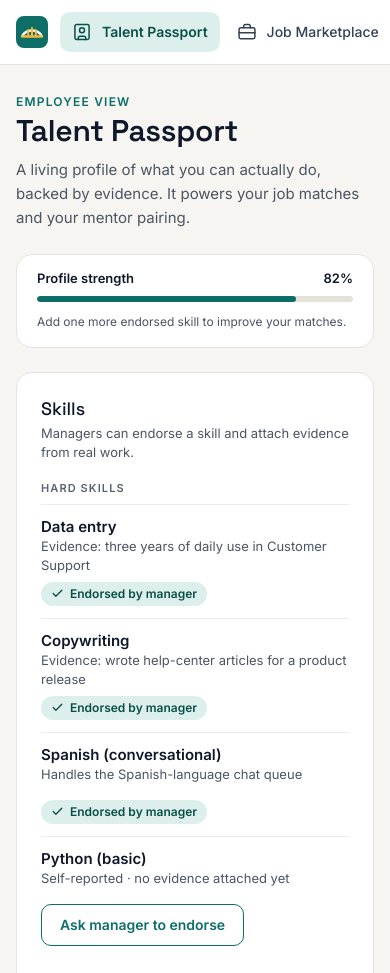
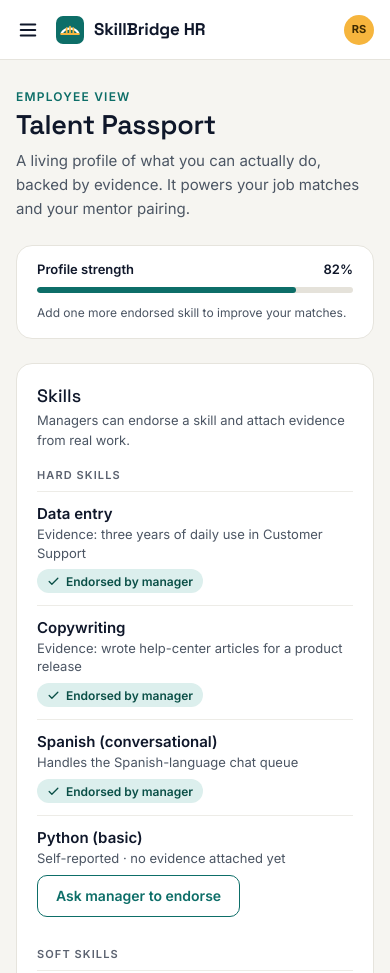
Before and after one commit to INQ-kisses/SKILL-BRIDGE, a plain HTML site: page index.html in a window 390 px wide. Shown: the top 973 px of the page. Drawn offline with Linux system fonts and the light colour scheme.

Commit message:
mobile responsive update

```diff
--- a/index.html
+++ b/index.html
@@ -21,12 +21,36 @@
   <symbol id="i-check" viewBox="0 0 24 24"><path d="M20 6 9 17l-5-5"/></symbol>
   <symbol id="i-star" viewBox="0 0 24 24"><path d="M12 2.5l2.94 5.96 6.56.95-4.75 4.63 1.12 6.54L12 17.5l-5.87 3.08 1.12-6.54L2.5 9.41l6.56-.95z"/></symbol>
   <symbol id="i-arrow" viewBox="0 0 24 24"><path d="M5 12h14"/><path d="m12 5 7 7-7 7"/></symbol>
+  <symbol id="i-menu" viewBox="0 0 24 24"><path d="M4 6h16"/><path d="M4 12h16"/><path d="M4 18h16"/></symbol>
+  <symbol id="i-close" viewBox="0 0 24 24"><path d="M18 6 6 18"/><path d="m6 6 12 12"/></symbol>
 </svg>
 
 <div class="app">
 
-  <!-- ================= Sidebar ================= -->
-  <aside class="sidebar">
+  <!-- ================= Mobile top bar (shown ≤ 900px) ================= -->
+  <header class="topbar">
+    <button class="menu-btn" id="menu-open" type="button" aria-label="Open menu" aria-controls="sidebar" aria-expanded="false">
+      <svg class="icon"><use href="#i-menu"/></svg>
+    </button>
+    <a class="brand brand--top" href="#passport" aria-label="SkillBridge HR home">
+      <svg class="brand__logo" viewBox="0 0 32 32" aria-hidden="true">
+        <rect width="32" height="32" rx="8" fill="#0D6E68"/>
+        <path d="M6.2 20.3a10.6 9.4 0 0 1 19.6 0" fill="none" stroke="#fff" stroke-width="2.6"/>
+        <path d="M6 20.5h20" stroke="#F6B53D" stroke-width="2.4" stroke-linecap="round"/>
+        <path d="M12.2 20.5v-6.6M16 20.5v-8.4M19.8 20.5v-6.6" stroke="#F6B53D" stroke-width="2" stroke-linecap="round"/>
+      </svg>
+      <span class="brand__name">SkillBridge HR</span>
+    </a>
+    <div class="user__avatar topbar__avatar" aria-hidden="true">RS</div>
+  </header>
+
+  <div class="scrim" id="scrim" hidden></div>
+
+  <!-- ================= Sidebar (drawer on mobile) ================= -->
+  <aside class="sidebar" id="sidebar" aria-label="Navigation">
+    <button class="menu-btn sidebar__close" id="menu-close" type="button" aria-label="Close menu">
+      <svg class="icon"><use href="#i-close"/></svg>
+    </button>
     <a class="brand" href="#passport" aria-label="SkillBridge HR home">
       <svg class="brand__logo" viewBox="0 0 32 32" aria-hidden="true">
         <rect width="32" height="32" rx="8" fill="#0D6E68"/>
--- a/script.js
+++ b/script.js
@@ -16,6 +16,35 @@
     clearTimeout(toastTimer);
     toastTimer = setTimeout(() => toastEl.classList.remove("is-on"), 2400);
   }
+
+  /* ---------- Mobile menu (hamburger drawer) ---------- */
+  const sidebar = $("#sidebar");
+  const scrim = $("#scrim");
+  const openBtn = $("#menu-open");
+  const closeBtn = $("#menu-close");
+  const mobileMQ = window.matchMedia("(max-width: 900px)");
+
+  function setMenu(open) {
+    sidebar.classList.toggle("is-open", open);
+    document.body.classList.toggle("menu-open", open);
+    openBtn.setAttribute("aria-expanded", String(open));
+    if (open) {
+      scrim.hidden = false;
+      requestAnimationFrame(() => scrim.classList.add("is-on"));
+      closeBtn.focus();
+    } else {
+      scrim.classList.remove("is-on");
+      setTimeout(() => { if (!sidebar.classList.contains("is-open")) scrim.hidden = true; }, 250);
+    }
+  }
+  openBtn.addEventListener("click", () => setMenu(true));
+  closeBtn.addEventListener("click", () => { setMenu(false); openBtn.focus(); });
+  scrim.addEventListener("click", () => setMenu(false));
+  $$("#sidebar a").forEach(a => a.addEventListener("click", () => { if (mobileMQ.matches) setMenu(false); }));
+  document.addEventListener("keydown", e => {
+    if (e.key === "Escape" && sidebar.classList.contains("is-open")) { setMenu(false); openBtn.focus(); }
+  });
+  mobileMQ.addEventListener("change", e => { if (!e.matches) setMenu(false); });
 
   /* ---------- Routing (hash based) ---------- */
   const VIEWS = ["passport", "marketplace", "mentorship", "pathway", "dashboard"];
--- a/styles.css
+++ b/styles.css
@@ -900,41 +900,111 @@ svg.icon {
   .stats { grid-template-columns: repeat(2, minmax(0, 1fr)); }
 }
 
+/* Mobile top bar + drawer — hidden on desktop */
+.topbar,
+.scrim,
+.sidebar__close { display: none; }
+
+.menu-btn {
+  width: 40px;
+  height: 40px;
+  flex: none;
+  display: grid;
+  place-items: center;
+  padding: 0;
+  border: 0;
+  border-radius: 10px;
+  background: transparent;
+  color: var(--text);
+}
+.menu-btn:hover { background: #F1F0EB; }
+.menu-btn svg.icon { width: 22px; height: 22px; }
+
 @media (max-width: 900px) {
-  .app { flex-direction: column; }
+  .app { display: block; }
+
+  /* Top bar with hamburger */
+  .topbar {
+    position: sticky;
+    top: 0;
+    z-index: 30;
+    display: flex;
+    align-items: center;
+    gap: 8px;
+    height: 60px;
+    padding: 0 16px 0 8px;
+    background: var(--surface);
+    border-bottom: 1px solid var(--border);
+  }
+  .brand--top { margin: 0; padding: 0; }
+  .brand--top .brand__logo { width: 28px; height: 28px; }
+  .brand--top .brand__name { font-size: 17px; }
+  .topbar__avatar { margin: 0 0 0 auto; }
+
+  /* Dimmed backdrop */
+  .scrim {
+    display: block;
+    position: fixed;
+    inset: 0;
+    z-index: 40;
+    background: rgba(15, 23, 42, .45);
+    opacity: 0;
+    transition: opacity .25s;
+  }
+  .scrim[hidden] { display: none; }
+  .scrim.is-on { opacity: 1; }
+
+  /* Sidebar becomes an off-canvas drawer */
   .sidebar {
-    position: sticky;
-    z-index: 10;
-    width: 100%;
-    height: auto;
-    flex: none;
-    flex-direction: row;
-    align-items: center;
-    gap: 12px;
-    padding: 12px 16px;
-    border-right: 0;
-    border-bottom: 1px solid var(--border);
-    overflow-x: auto;
+    position: fixed;
+    top: 0;
+    left: 0;
+    z-index: 50;
+    width: min(280px, 85vw);
+    height: 100vh;
+    height: 100dvh;
+    overflow-y: auto;
+    transform: translateX(-100%);
+    visibility: hidden;
+    transition: transform .25s cubic-bezier(.2,.7,.2,1), visibility 0s linear .25s;
   }
-  .brand { margin: 0; padding: 0; }
-  .brand__name { display: none; }
-  .nav { display: flex; gap: 4px; }
-  .nav__label { display: none; }
-  .nav__group { flex-direction: row; }
-  .nav__item { height: 40px; white-space: nowrap; font-size: 14px; }
-  .user { display: none; }
+  .sidebar.is-open {
+    transform: none;
+    visibility: visible;
+    transition: transform .25s cubic-bezier(.2,.7,.2,1);
+    box-shadow: 8px 0 32px rgba(15, 23, 42, .18);
+  }
+  .sidebar__close {
+    display: grid;
+    position: absolute;
+    top: 24px;
+    right: 12px;
+  }
+  body.menu-open { overflow: hidden; }
+
+  /* Content */
   .main { padding: 28px 16px 40px; }
   .page-head { flex-direction: column; align-items: stretch; }
   .page-head--end { align-items: flex-start; }
+  .page-lead { max-width: none; }
   .strength { flex: none; margin-top: 0; }
   .grid-2, .grid-2--rev, .grid-2--dash { grid-template-columns: minmax(0, 1fr); }
   .job { grid-template-columns: minmax(0, 1fr); gap: 16px; }
   .page-title { font-size: 30px; }
+  .mentor__who { max-width: none; }
 }
 
 @media (max-width: 520px) {
-  .stats { grid-template-columns: minmax(0, 1fr); }
-  .skill, .req { flex-wrap: wrap; }
+  .page-title { font-size: 27px; }
+  .card, .fit, .capsule, .next, .goal-card, .readiness { padding: 20px; }
+  .banner { align-items: flex-start; padding: 18px 20px; }
+  .stats { gap: 12px; }
+  .stat { padding: 16px; }
+  .stat__value { font-size: 28px; }
+  .pills .pill { height: 40px; padding: 0 14px; font-size: 13px; }
+  .path__row { flex-wrap: wrap; }
+  .chart__bar { width: 11px; }
+  .skill, .req { flex-wrap: wrap; row-gap: 8px; }
   .gap-item__head { flex-direction: column; gap: 2px; }
   .gap-item__tip { text-align: left; }
 }
```
